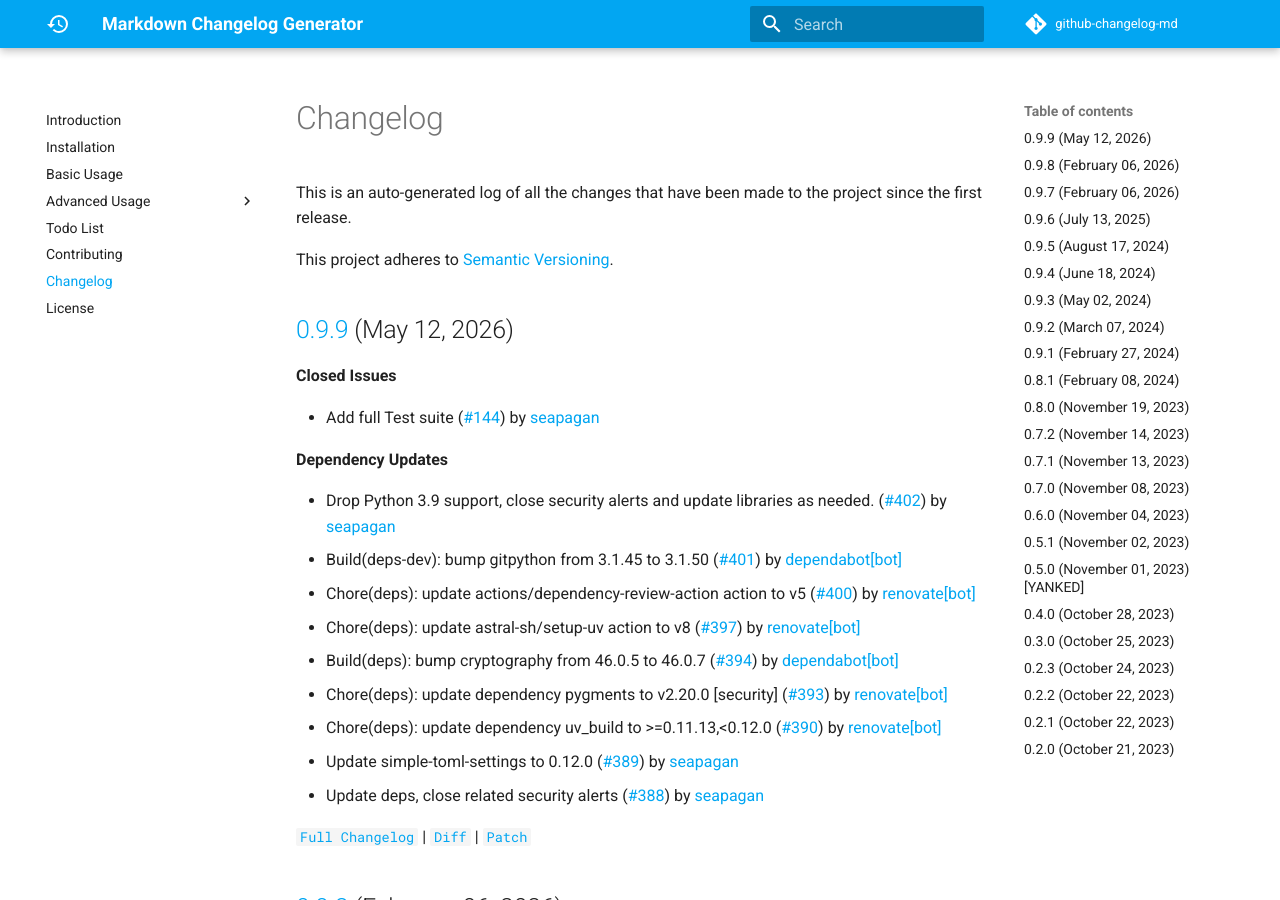
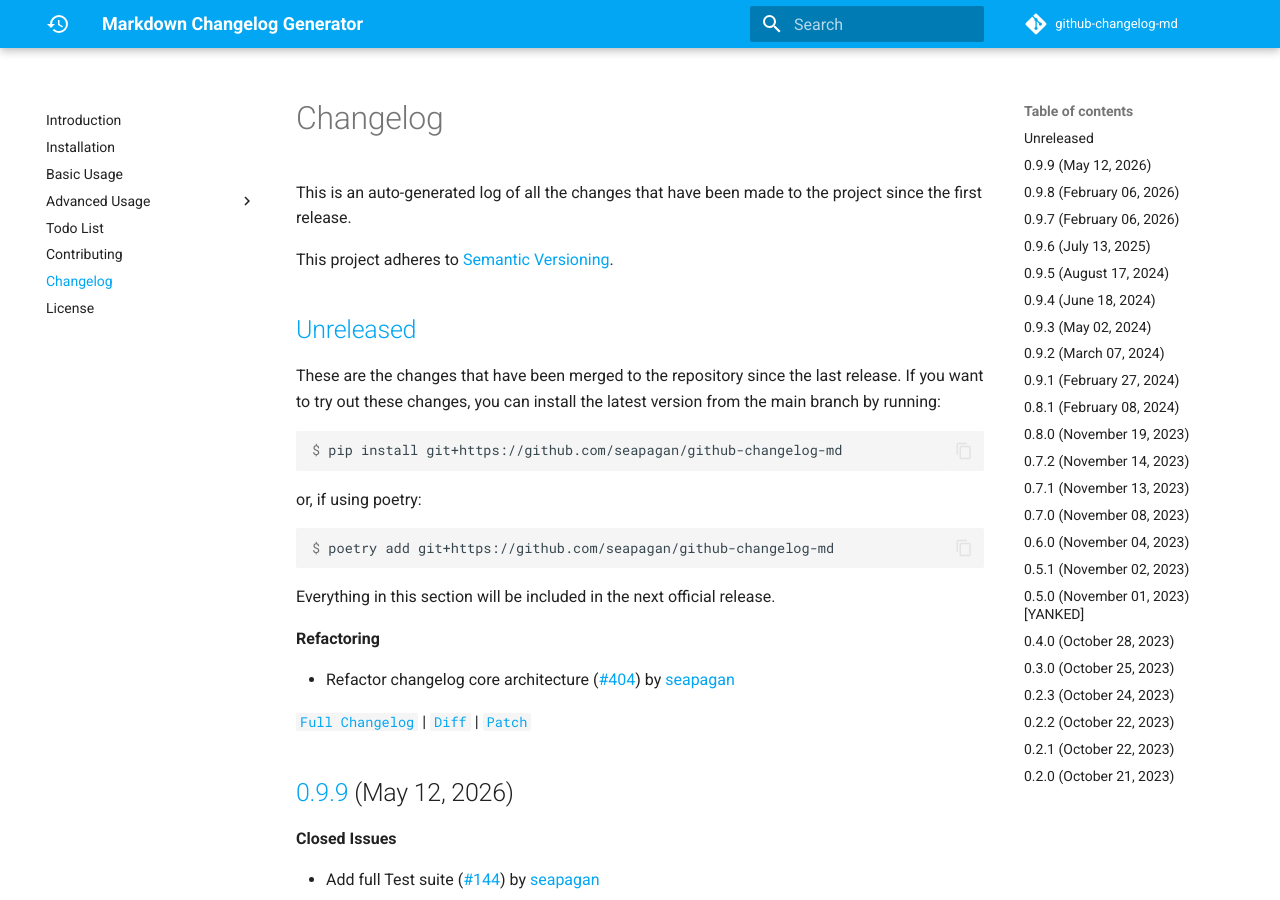
Before and after one commit to seapagan/github-changelog-md, an MkDocs documentation site: the page built from docs/changelog.md, in a window 1280 px wide and 900 px high. Built offline with MkDocs 1.6.1 and Material for MkDocs 9.7.7, drawn with Linux system fonts in a browser that asks for light colours; comment, search, counter and statistics services are not loaded.

Commit message:
update CHANGELOG & TODO
Signed-off-by: Grant Ramsay <seapagan@gmail.com>

````diff
--- a/CHANGELOG.md
+++ b/CHANGELOG.md
@@ -4,6 +4,29 @@ This is an auto-generated log of all the changes that have been made to the
 project since the first release.
 
 This project adheres to [Semantic Versioning](https://semver.org/spec/v2.0.0.html).
+
+## [Unreleased](https://github.com/seapagan/github-changelog-md/tree/HEAD)
+
+These are the changes that have been merged to the repository since the last
+release. If you want to try out these changes, you can install the latest
+version from the main branch by running:
+
+```console
+$ pip install git+https://github.com/seapagan/github-changelog-md
+```
+or, if using poetry:
+
+```console
+$ poetry add git+https://github.com/seapagan/github-changelog-md
+```
+
+Everything in this section will be included in the next official release.
+
+**Refactoring**
+
+- Refactor changelog core architecture ([#404](https://github.com/seapagan/github-changelog-md/pull/404)) by [seapagan](https://github.com/seapagan)
+
+[`Full Changelog`](https://github.com/seapagan/github-changelog-md/compare/0.9.9...HEAD) | [`Diff`](https://github.com/seapagan/github-changelog-md/compare/0.9.9...HEAD.diff) | [`Patch`](https://github.com/seapagan/github-changelog-md/compare/0.9.9...HEAD.patch)
 
 ## [0.9.9](https://github.com/seapagan/github-changelog-md/releases/tag/0.9.9) (May 12, 2026)
 
````
Also changed, not shown: TODO.md (+9 -12 lines).
